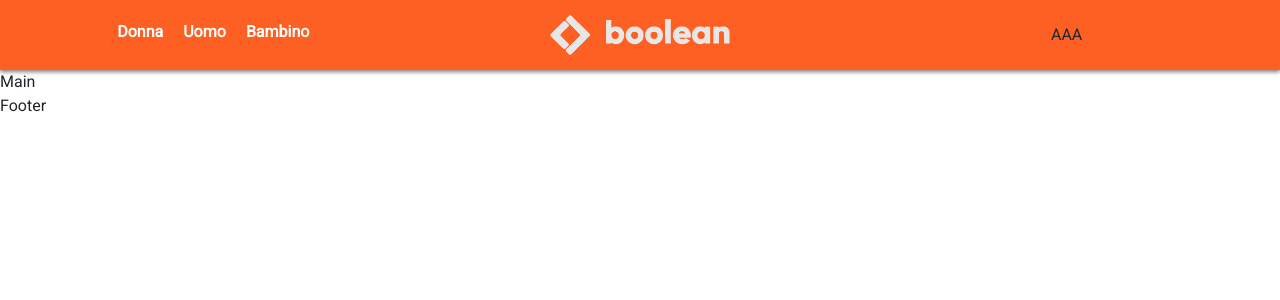
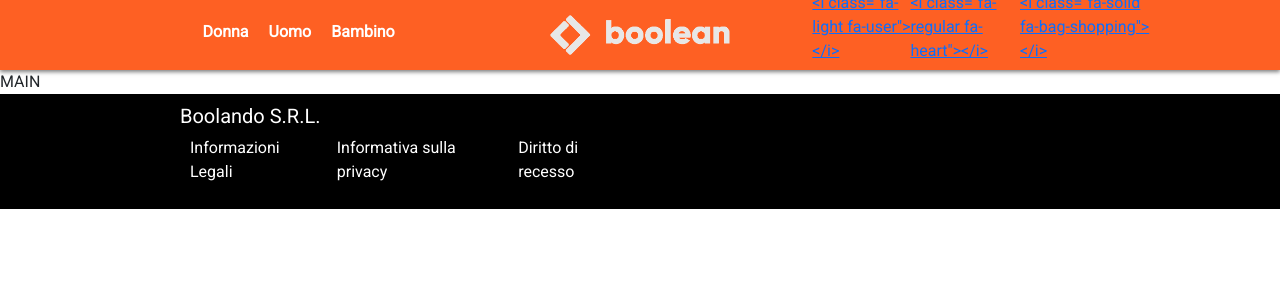
Before and after one commit to Shinrael/vite-boolando, a Vue app: page / in a window 1280 px wide. Shown: the top 300 px of the page. Built offline with nearby package versions, Linux system fonts and the light colour scheme.

Commit message:
[fix] header

```diff
--- a/index.html
+++ b/index.html
@@ -5,6 +5,7 @@
     <link rel="icon" type="image/svg+xml" href="/vite.svg" />
     <meta name="viewport" content="width=device-width, initial-scale=1.0" />
     <title>vite-boolando</title>
+    <link rel="stylesheet" href="https://cdnjs.cloudflare.com/ajax/libs/font-awesome/6.5.1/css/all.min.css" integrity="sha512-DTOQO9RWCH3ppGqcWaEA1BIZOC6xxalwEsw9c2QQeAIftl+Vegovlnee1c9QX4TctnWMn13TZye+giMm8e2LwA==" crossorigin="anonymous" referrerpolicy="no-referrer" />
   </head>
   <body>
     <div id="app"></div>
--- a/src/assets/scss/partials/_variables.scss
+++ b/src/assets/scss/partials/_variables.scss
@@ -1,3 +1,4 @@
 $bg-color-header: #fe6023;
-$color-header: white;
+$color-font: white;
 $primary-font: 'Roboto', sans-serif;
+$bg-color-footer: black;
--- a/src/components/Footer.vue
+++ b/src/components/Footer.vue
@@ -5,13 +5,46 @@
 </script>
 
 <template>
-  <div>
-    Footer
-  </div>
+  <footer class="d-flex align-items-center">
+    <div class="left d-flex flex-column">
+      <h5>Boolando S.R.L.</h5>
+      <ul class="d-flex list-unstyled ">
+        <li><a href="#">Informazioni Legali</a></li>
+        <li><a href="#">Informativa sulla privacy</a></li>
+        <li><a href="#">Diritto di recesso</a></li>
+      </ul>
+    </div>
+    <div class="right">
+
+    </div>
+  </footer>
 </template>
 
 
 
 <style lang="scss" scoped>
 
+@use '../assets/scss/partials/variables' as*;
+
+footer{
+  height: 115px;
+  background-color: $bg-color-footer;
+  color: $color-font;
+  .left{
+    width: 50%;
+    padding-left: 180px;
+    ul{
+      li{
+        padding: 0 10px;
+        a{
+          text-decoration: none;
+          color: $color-font;
+        }
+      }
+    }
+  }
+  .right{
+    width: 50%;
+  }
+}
 </style>
--- a/src/components/Header.vue
+++ b/src/components/Header.vue
@@ -15,6 +15,20 @@
             title: 'Bambino',
             link: '#',
           },
+        ],
+        icons:[
+          {
+            img: '<i class="fa-light fa-user"></i>',
+            link: '#',
+          },
+          {
+            img: '<i class="fa-regular fa-heart"></i>',
+            link: '#',
+          },
+          {
+            img: '<i class="fa-solid fa-bag-shopping"></i>',
+            link: '#',
+          },
         ]
       }
     }
@@ -22,8 +36,9 @@
 </script>
 
 <template>
-  <header class="d-flex justify-content-around align-items-center">
-    <div class="menu d-flex justify-content-center">
+  <header class="d-flex justify-content-center">
+    <div class="main-wrapper d-flex justify-content-around align-items-center">
+      <div class="menu d-flex justify-content-center">
       <ul class="d-flex list-unstyled align-items-center">
         <li v-for="(item,index) in menu" :key="index">
           <a href="{{ item.link }}">{{ item.title }}</a>
@@ -35,7 +50,14 @@
         <img src="/public/boolean-logo.png" alt="logo">
       </div>
     </div>
-    <div class="icon d-flex align-items-center justify-content-center">AAA</div>
+    <div class="icon d-flex align-items-center justify-content-center">
+      <ul class="d-flex list-unstyled align-items-center">
+        <li v-for="(icon,index) in icons" :key="index">
+          <a href="{{ icon.link }}">{{ icon.img }}</a>
+        </li>
+      </ul>
+    </div>
+    </div>
   </header>
 </template>
 
@@ -48,7 +70,9 @@ header{
   height: 70px;
   background-color: $bg-color-header;
   box-shadow: 0px 2px 4px rgba(0, 0, 0, 0.5);
-  .menu{
+  .main-wrapper{
+    width: 80%;
+    .menu{
     width: 33%;
     ul{
       margin-top: 10px;
@@ -57,7 +81,7 @@ header{
         font-weight: bold;
         cursor: pointer;
         a{
-          color: $color-header;
+          color: $color-font;
           text-decoration: none;
         }
       }
@@ -82,4 +106,6 @@ header{
     width: 33%;
   }
 }
+  }
+
 </style>
--- a/src/components/Main.vue
+++ b/src/components/Main.vue
@@ -5,13 +5,15 @@
 </script>
 
 <template>
-  <div>
-    Main
-  </div>
+  <main>
+    MAIN
+  </main>
 </template>
 
 
 
 <style lang="scss" scoped>
-
+main{
+  height: 100%;
+}
 </style>
```
